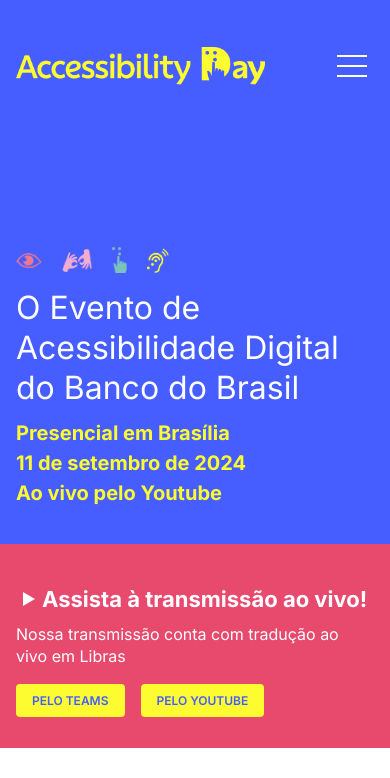
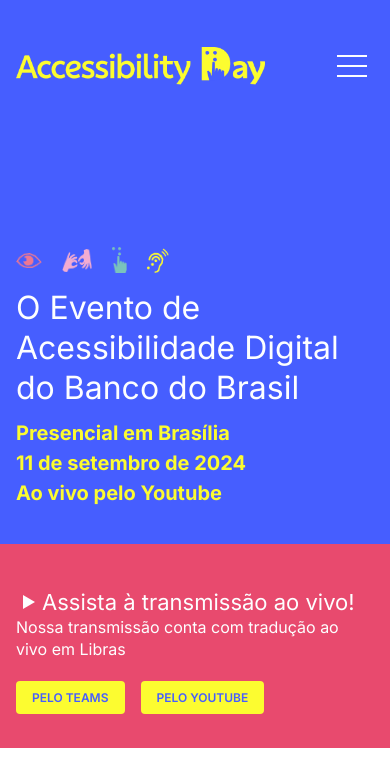
Before and after one commit to acessibilidadebb/a11yday, a React (Vite) app: page / in a window 390 px wide. Shown: the top 778 px of the page. Built offline with nearby package versions, Linux system fonts and the light colour scheme.

Commit message:
Watch section breakpoints migrated to mobile first

```diff
--- a/src/sections/watch/styles.scss
+++ b/src/sections/watch/styles.scss
@@ -1,41 +1,47 @@
 @import '../../variables';
 @import '../../placeholders';
+@import '../../mixins';
 
 .watch {
   @extend %container;
-  background-color: darken($watch-background,10);
+  background-color: darken($watch-background, 10);
   display: flex;
-  justify-content: space-between;
-  align-items: center;
+  flex-direction: column;
+  justify-content: space-evenly;
+  align-items: flex-start;
   color: $white;
+  min-height: 172px;
+  width: calc(100% - #{2 * $containerPaddingSmall});
 
-  @media (max-width: 430px) {
-    flex-direction: column;
-    align-items: flex-start;
-    height: 172px;
-    justify-content: space-evenly;
   .play {
     display: initial;
   }
+
   h2 {
-      font-size: 22px !important;
+    font-size: 22px;
     display: flex;
     align-items: center;
-      line-height: 28px !important;;
+    line-height: 28px;
   }
   p {
-      font-size: 16px !important;
-      line-height: 22px !important;;
+    font-size: 16px;
+    line-height: 22px;
   }
-    .buttons {
-      margin-right: 0;
+
+  @include respond-to(sm) {
+    h2 {
+      font-size: 27px;
+      font-weight: 500;
+      line-height: 34px;
     }
-    .btn {
-      font-size: 12px;
-      padding: 9px 16px 9px 16px;
-      margin-right: 16px;
+    p {
+      font-size: 20px;
+      margin-top: 5px;
+      line-height: 25px;
     }
   }
+
+  @include respond-to(md) {
     h2 {
       font-size: 32px;
       font-weight: 700;
@@ -47,6 +53,21 @@
       line-height: 28px;
     }
   }
+
+  @include respond-to(lg) {
+    width: auto;
+    flex-direction: row;
+    justify-content: space-between;
+    align-items: center;
+    min-height: auto;
+    .play {
+      display: none;
+    }
+    .buttons {
+      margin-right: 100px;
+    }
+  }
+}
 .play {
   width: 0;
   height: 0;
@@ -56,19 +77,17 @@
   margin: 7px;
   display: none;
 }
-.buttons {
-  margin-right: 100px;
-}
+
 .btn {
   background-color: $backgroundYellow;
   text-decoration: none;
   text-transform: uppercase;
-  font-size: 24px;
+  font-size: 12px;
   font-weight: 600;
-  padding: 13px 26px;
+  padding: 9px 16px 9px 16px;
   border-radius: 4px;
   color: $color-blue;
-  margin-right: 24px;
+  margin-right: 16px;
 
   &:hover {
     background-color: lighten($backgroundYellow, 5);
@@ -77,4 +96,10 @@
   &:active {
     background-color: darken($backgroundYellow, 10);
   }
+
+  @include respond-to(lg) {
+    font-size: 24px;
+    padding: 13px 26px;
+    margin-right: 24px;
   }
+}
```
Lines whose indentation alone changed are shown as unchanged.
